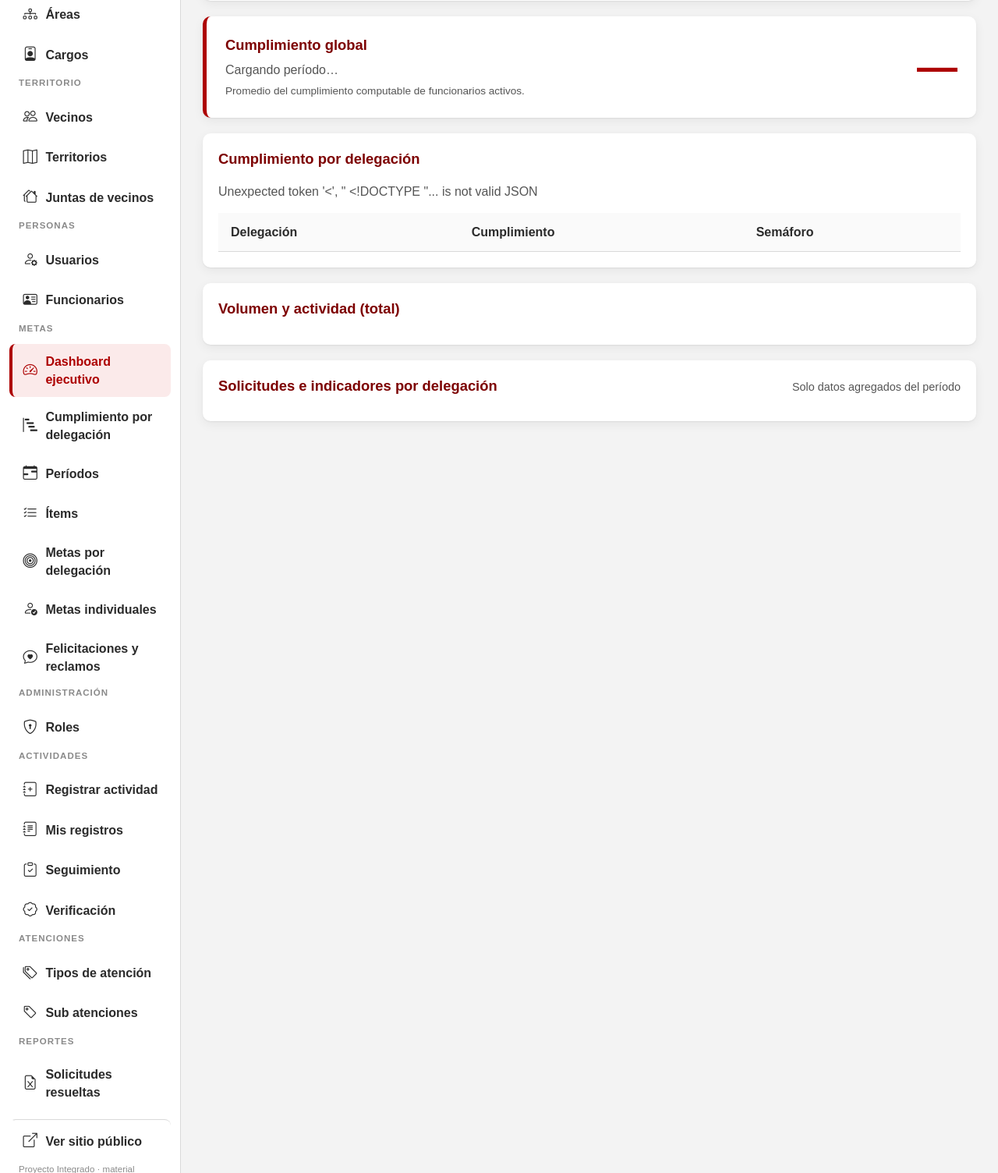
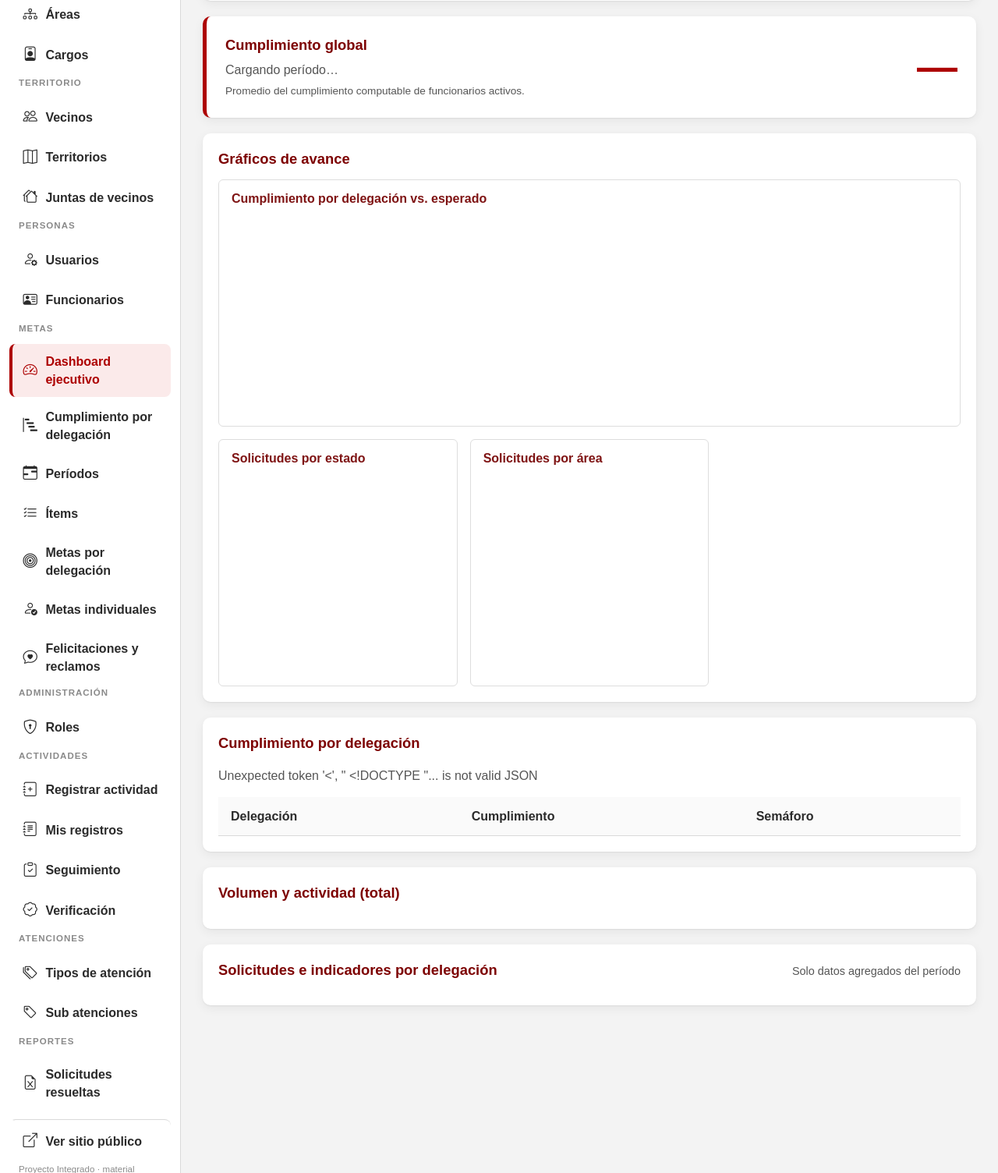
Before and after one commit to Superdev1910/terriia, a Django app: page /metas/dashboard-ejecutivo/ in a window 1280 px wide. Shown: the part 256-1760 px from the top of the page at 78% size. Run offline with Django 5.2, Linux system fonts and the light colour scheme; a user stored in the database is signed in; data comes from the database, SQL or seed files in the repository; tables that the repository leaves empty hold one stand-in row (values such as "Sample post"); lists and menus that the app fills with data are empty; a map, chart or similar area stays blank; parts of the project's set-up code (start-up, migrations or seed data) failed here and were passed over; some libraries are stand-ins or nearby versions.

Commit message:
HU13 HU22 agrega gráficos de cumplimiento y volumen a los dashboards
- Dashboard ejecutivo: cumplimiento por delegación con semáforo y esperado, volumen por estado y por área (Chart.js 4.4.1).
- Cumplimiento por delegación: barras por funcionario con semáforo y esperado.
- Si el CDN no carga, la página sigue funcionando sin gráficos.

Co-Authored-By: Claude Opus 5.5 <noreply@anthropic.com>

```diff
--- a/metas/static/metas/css/dashboard_ejecutivo.css
+++ b/metas/static/metas/css/dashboard_ejecutivo.css
@@ -156,3 +156,10 @@
 .ejecutivo-delegacion {
   margin-bottom: 1.25rem;
 }
+
+.grafico-rejilla { display: grid; grid-template-columns: repeat(auto-fit, minmax(18rem, 1fr)); gap: 1rem; }
+.grafico-ancho { grid-column: 1 / -1; }
+.grafico-tarjeta { border: 1px solid #ddd; border-radius: 6px; padding: .75rem 1rem; background: #fff; min-width: 0; margin-bottom: 1rem; }
+.grafico-rejilla .grafico-tarjeta { margin-bottom: 0; }
+.grafico-tarjeta h3 { margin: 0 0 .5rem; font-size: 1rem; color: #7f1414; }
+.grafico-caja { position: relative; height: 260px; }
--- a/metas/static/metas/js/dashboard_ejecutivo.js
+++ b/metas/static/metas/js/dashboard_ejecutivo.js
@@ -9,6 +9,56 @@
   const totales = document.getElementById('totalesGlobales');
   const detalle = document.getElementById('detalleDelegaciones');
   let opcionesCargadas = false;
+
+  const COLOR_SEMAFORO = { verde: '#176b35', ambar: '#8a5700', rojo: '#a00000' };
+  const ROJO_INST = '#B71C1C';
+  const graficos = {};
+
+  function dibujar(id, config) {
+    if (graficos[id]) graficos[id].destroy();
+    graficos[id] = new Chart(document.getElementById(id), config);
+  }
+
+  function renderGraficos(r) {
+    const panel = document.getElementById('graficosEjecutivo');
+    if (typeof Chart === 'undefined') { panel.hidden = true; return; }
+    panel.hidden = false;
+    const base = { responsive: true, maintainAspectRatio: false };
+    const dels = r.delegaciones;
+    dibujar('graficoCumplimiento', {
+      type: 'bar',
+      data: {
+        labels: dels.map((d) => d.codigo),
+        datasets: [
+          { label: 'Cumplimiento (%)', data: dels.map((d) => Number(d.cumplimiento_pct)),
+            backgroundColor: dels.map((d) => COLOR_SEMAFORO[d.color_semaforo] || ROJO_INST), order: 2 },
+          { type: 'line', label: 'Esperado al día (%)', order: 1,
+            data: dels.map(() => Number(r.porcentaje_esperado)),
+            borderColor: '#333', borderDash: [6, 4], pointRadius: 0, fill: false },
+        ],
+      },
+      options: { ...base, scales: { y: { beginAtZero: true, ticks: { callback: (v) => `${v}%` } } } },
+    });
+    const estados = r.volumen_global.por_estado;
+    dibujar('graficoEstados', {
+      type: 'doughnut',
+      data: {
+        labels: estados.map((e) => e.etiqueta),
+        datasets: [{ data: estados.map((e) => Number(e.cantidad)),
+          backgroundColor: ['#B71C1C', '#8a5700', '#176b35', '#555', '#999', '#d98c8c'] }],
+      },
+      options: { ...base, plugins: { legend: { position: 'bottom' } } },
+    });
+    const areas = r.volumen_global.por_area.filter((a) => a.clave || a.cantidad);
+    dibujar('graficoAreas', {
+      type: 'bar',
+      data: {
+        labels: areas.map((a) => a.etiqueta),
+        datasets: [{ label: 'Solicitudes', data: areas.map((a) => Number(a.cantidad)), backgroundColor: ROJO_INST }],
+      },
+      options: { ...base, plugins: { legend: { display: false } }, scales: { y: { beginAtZero: true, ticks: { precision: 0 } } } },
+    });
+  }
 
   function esc(valor) {
     return String(valor ?? '').replace(/[&<>"']/g, (c) => ({
@@ -110,6 +160,7 @@
       if (!opcionesCargadas) llenarFiltro(resultado.delegaciones);
       resultado.delegaciones.forEach(mostrarDelegacion);
       mostrarDetalle(resultado);
+      renderGraficos(resultado);
       mensaje.textContent = resultado.delegaciones.length
         ? ''
         : 'No hay delegaciones para mostrar.';
--- a/metas/templates/metas/dashboard_ejecutivo.html
+++ b/metas/templates/metas/dashboard_ejecutivo.html
@@ -2,7 +2,7 @@
 {% load static %}
 {% block titulo %}Dashboard ejecutivo{% endblock %}
 {% block contenido %}
-<link rel="stylesheet" href="{% static 'metas/css/dashboard_ejecutivo.css' %}?v=20261127-1">
+<link rel="stylesheet" href="{% static 'metas/css/dashboard_ejecutivo.css' %}?v=20261127-2">
 <div id="dashboardEjecutivo" data-endpoint="{% url 'dashboard-ejecutivo' %}">
 <div class="encabezado-pagina">
   <div>
@@ -25,6 +25,26 @@
     <p class="ejecutivo-nota">Promedio del cumplimiento computable de funcionarios activos.</p>
   </div>
   <strong id="cumplimientoGlobal" class="ejecutivo-porcentaje" aria-live="polite">—</strong>
+</section>
+
+<section class="panel ejecutivo-panel" id="graficosEjecutivo" aria-labelledby="tituloGraficos">
+  <div class="ejecutivo-panel-cabecera">
+    <h2 id="tituloGraficos">Gráficos de avance</h2>
+  </div>
+  <div class="grafico-rejilla">
+    <div class="grafico-tarjeta grafico-ancho">
+      <h3>Cumplimiento por delegación vs. esperado</h3>
+      <div class="grafico-caja"><canvas id="graficoCumplimiento" role="img" aria-label="Gráfico de barras del cumplimiento por delegación con línea del porcentaje esperado"></canvas></div>
+    </div>
+    <div class="grafico-tarjeta">
+      <h3>Solicitudes por estado</h3>
+      <div class="grafico-caja"><canvas id="graficoEstados" role="img" aria-label="Gráfico de solicitudes por estado"></canvas></div>
+    </div>
+    <div class="grafico-tarjeta">
+      <h3>Solicitudes por área</h3>
+      <div class="grafico-caja"><canvas id="graficoAreas" role="img" aria-label="Gráfico de barras de solicitudes por área"></canvas></div>
+    </div>
+  </div>
 </section>
 
 <section class="panel ejecutivo-panel" aria-labelledby="tituloDelegaciones">
@@ -66,5 +86,6 @@
 </div>
 {% endblock %}
 {% block scripts %}
-<script src="{% static 'metas/js/dashboard_ejecutivo.js' %}?v=20261127-1"></script>
+<script src="https://cdnjs.cloudflare.com/ajax/libs/Chart.js/4.4.1/chart.umd.min.js" crossorigin="anonymous" referrerpolicy="no-referrer"></script>
+<script src="{% static 'metas/js/dashboard_ejecutivo.js' %}?v=20261127-2"></script>
 {% endblock %}
```
Also changed, not shown: metas/static/metas/css/cumplimiento.css (+7 -0 lines), metas/static/metas/js/cumplimiento.js (+33 -0 lines), metas/templates/metas/cumplimiento.html (+7 -2 lines).
